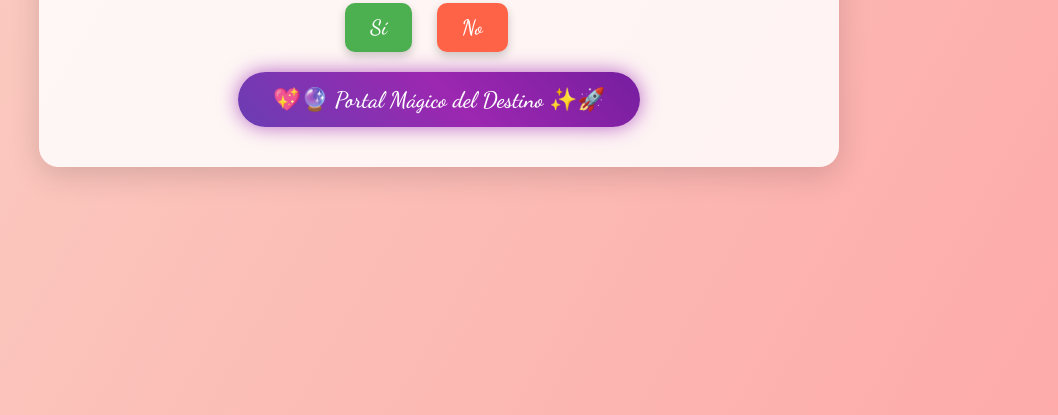
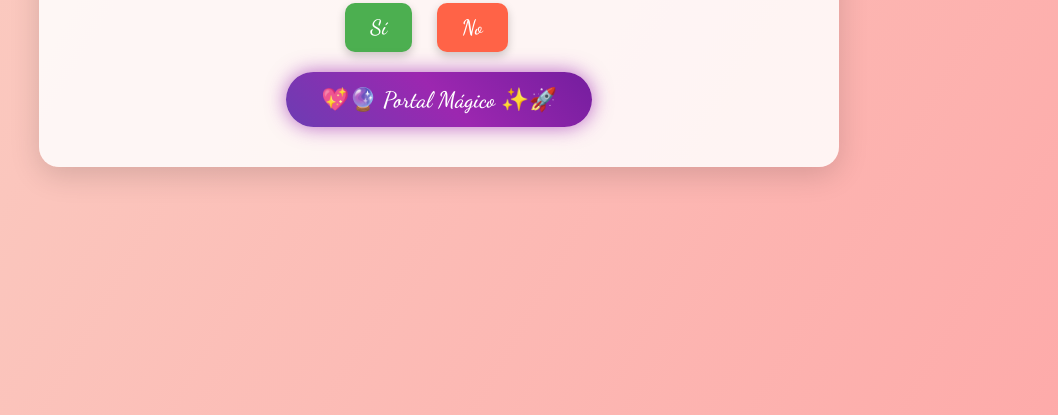
Before and after one commit to Camilovelez1/js-web-propuesta, a website: page index.html in a window 1280 px wide. Shown: the part 385-800 px from the top of the page, without its empty margins (201-1259 px from the left). Drawn offline with Linux system fonts and the light colour scheme.

Commit message:
adjust buttom4

```diff
--- a/index.html
+++ b/index.html
@@ -25,7 +25,7 @@
       </div>
         <div class="mistery-container">
           <button id="boton-misterioso" onclick="irASecreto()">
-              💖🔮 Portal Mágico del Destino ✨🚀
+              💖🔮 Portal Mágico ✨🚀
           </button>
       </div>
     </div>
```
